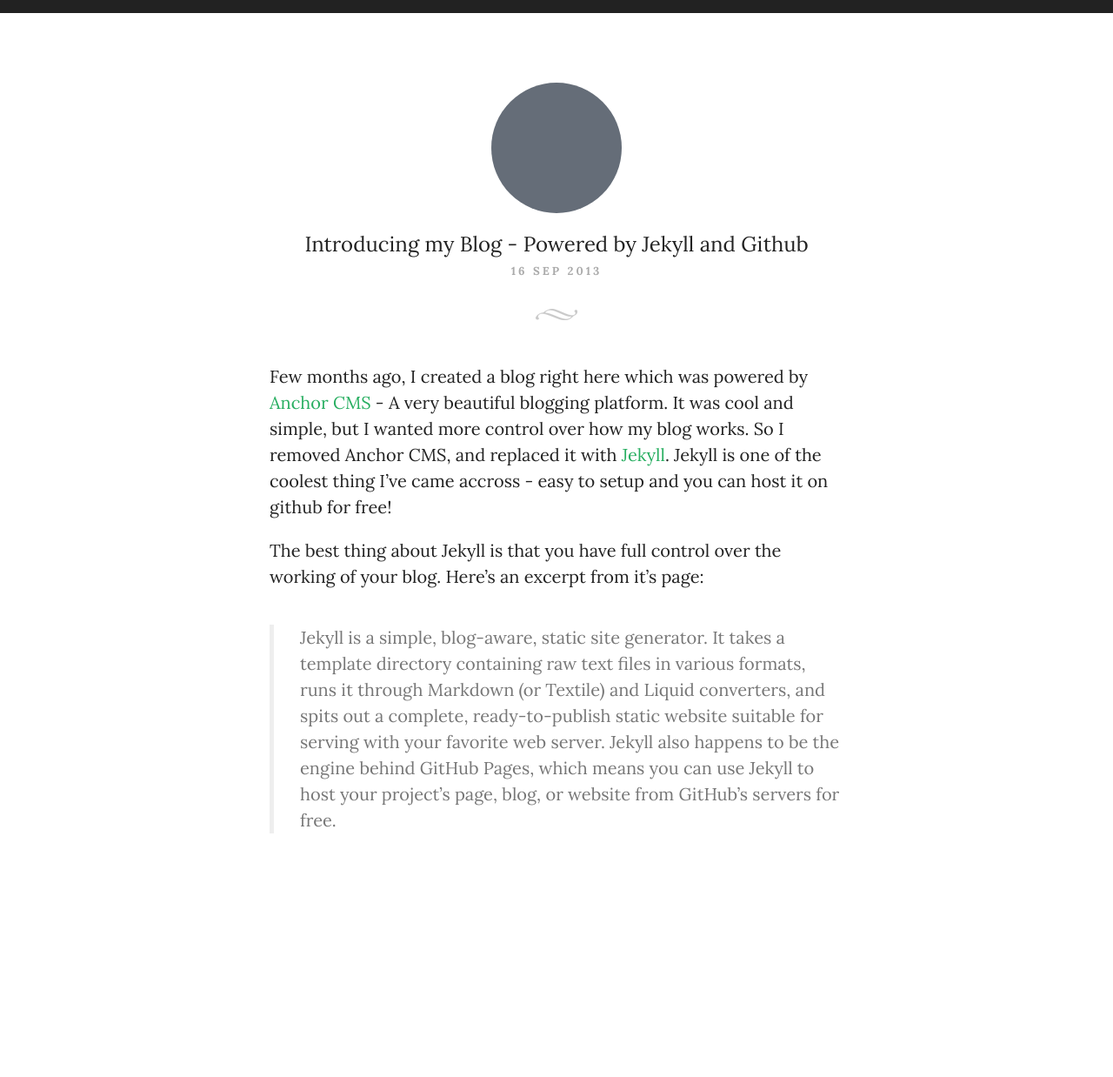
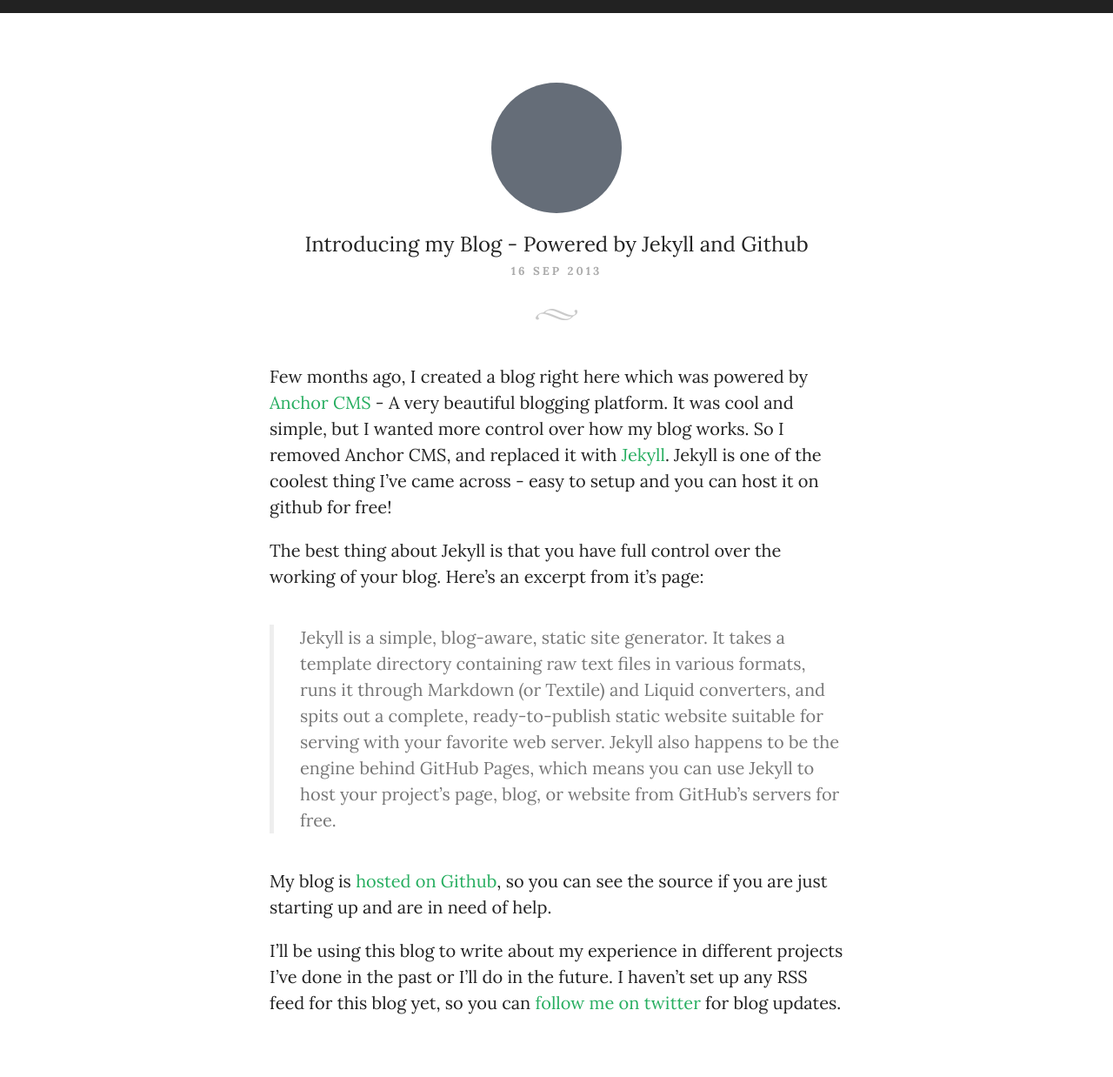
Before and after one commit to kushsolitary/blog, a Jekyll site: the page built from _posts/2013-09-16-introducing-my-blog-powered-by-jekyll-and-github.markdown, in a window 1280 px wide. Shown: the whole page at 87% size. Built offline with Jekyll 4.4.1, drawn with Linux system fonts in a browser that asks for light colours; nearby versions of some CDN libraries; Markdown is read by kramdown in place of the engine named in the settings; before the commit the page ends 1048 px from its top, so only the background shows below that.

Commit message:
updating my first post

```diff
--- a/_posts/2013-09-16-introducing-my-blog-powered-by-jekyll-and-github.markdown
+++ b/_posts/2013-09-16-introducing-my-blog-powered-by-jekyll-and-github.markdown
@@ -6,7 +6,7 @@
 
 Few months ago, I created a blog right here which was powered by [Anchor CMS][anchor] - A very beautiful blogging platform.
 It was cool and simple, but I wanted more control over how my blog works. So I removed Anchor CMS, and replaced it with [Jekyll][jekyll].
-Jekyll is one of the coolest thing I've came accross - easy to setup and you can host it on github for free!
+Jekyll is one of the coolest thing I've came across - easy to setup and you can host it on github for free!
 
 The best thing about Jekyll is that you have full control over the working of your blog. Here's an excerpt from it's page:
 
@@ -16,5 +16,12 @@
   to be the engine behind GitHub Pages, which means you can use Jekyll to host your project’s page, blog,
   or website from GitHub’s servers for free.
 
-[jekyll]:    http://jekyllrb.com
-[anchor]:    http://anchorcms.com
+My blog is [hosted on Github][githubBlog], so you can see the source if you are just starting up and are in need of help.
+
+I'll be using this blog to write about my experience in different projects I've done in the past or I'll do in the future.
+I haven't set up any RSS feed for this blog yet, so you can [follow me on twitter][twitter] for blog updates.
+
+[jekyll]:      http://jekyllrb.com
+[anchor]:      http://anchorcms.com
+[githubBlog]:  http://github.com/kushsolitary/blog
+[twitter]:     http://twitter.com/kushsolitary
```
